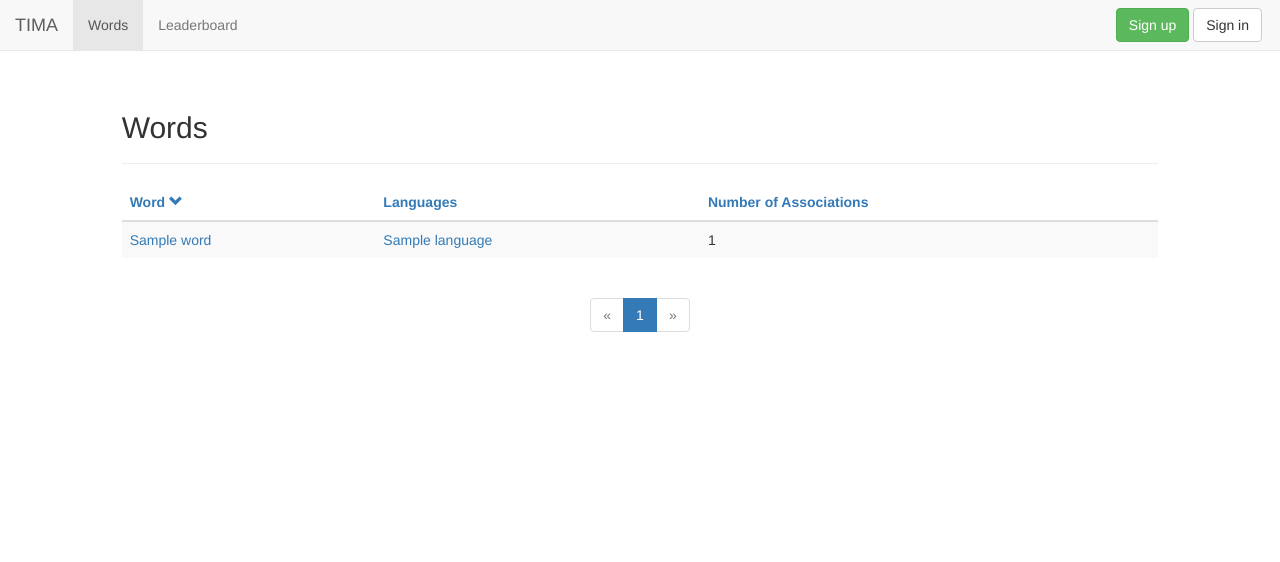
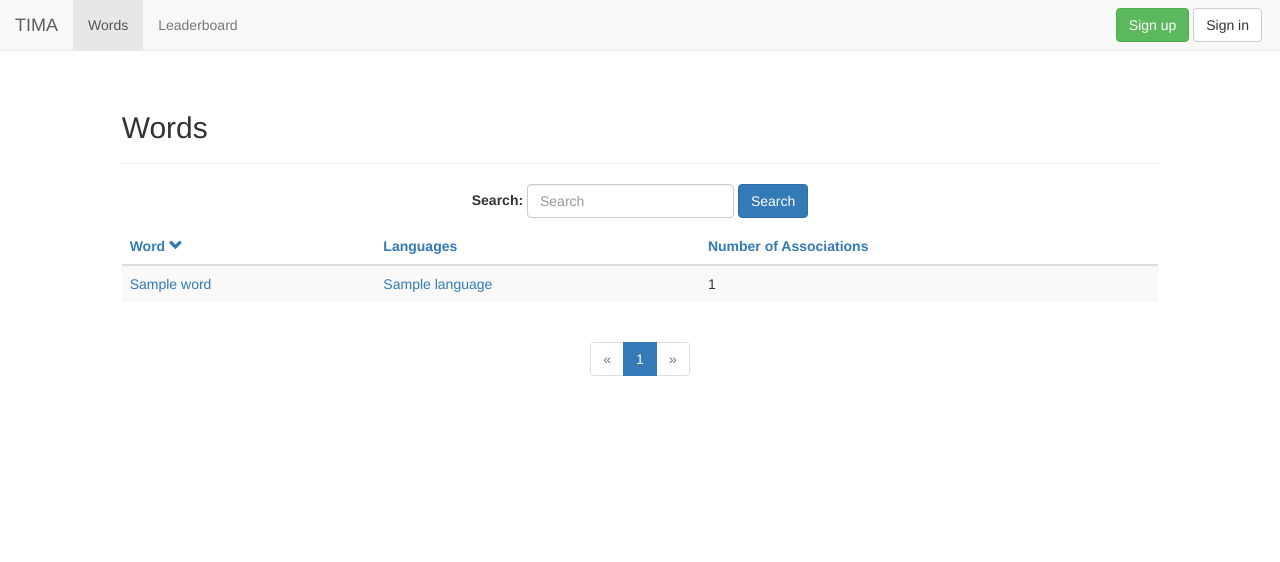
Before and after one commit to Tima-Is-My-Association/TIMA, a Django app: page /words/ in a window 1280 px wide. Shown: the top 562 px of the page. Run offline with Django 3.2, Linux system fonts and the light colour scheme; tables that the repository leaves empty hold one stand-in row (values such as "Sample post"); parts of the project's set-up code (start-up, migrations or seed data) failed here and were passed over; some libraries are stand-ins or nearby versions.

Commit message:
Added search to word list.

```diff
--- a/association/views/words.py
+++ b/association/views/words.py
@@ -7,11 +7,14 @@ from django.shortcuts import get_object_or_404, render
 def words(request):
     o = request.GET.get('o') if 'o' in request.GET else 'name'
     l = request.GET.get('l')
+    search = request.GET.get('search')
 
     word_list = Word.objects.all().annotate(c=Count('word')).order_by(o, 'name')
     if l:
         lang = get_object_or_404(Language, code=l)
         word_list = word_list.filter(languages=lang)
+    if search:
+        word_list = word_list.filter(name__icontains=search)
 
     paginator = Paginator(word_list, 50)
     page = request.GET.get('page')
--- a/templates/tima/words/words.html
+++ b/templates/tima/words/words.html
@@ -5,18 +5,32 @@
 <div class="row">
     <div class="col-md-10 col-md-offset-1">
         <div class="page-header">
-            <h2>Words{% if l %} <small><a href="?l={% if o %}&amp;o={{ o }}{% endif %}">{{ lang }}</a></small>{% endif %}</h2>
+            <h2>Words{% if l %} <small><a href="?l={% if o %}&amp;o={{ o }}{% endif %}{% if search %}&amp;search={{ search }}{% endif %}">{{ lang }}</a></small>{% endif %}</h2>
         </div>
     </div>
 </div>
 <div class="row">
+    <div class="col-md-4 col-md-offset-4 text-center">
+        <form method="get" class="form-inline">
+            <div class="form-group">
+                <label for="search">Search:</label>
+                <input id="search" type="text" class="form-control" name="search" placeholder="Search" {% if search %}value="{{ search }}"{% endif %}>
+                {% if l %}<input type="hidden" name="l" value="{{ l }}">{% endif %}
+            </div>
+            <div class="form-group">
+                <button type="submit" class="btn btn-primary">Search</button>
+            </div>
+        </form>
+    </div>
+</div>
+<div class="row" style="margin-top: 10px;">
     <div class="col-md-10 col-md-offset-1">
         <table class="table table-striped table-hover">
             <thead>
                 <tr>
-                    <th><a href="?o={% if not o|startswith:'-' %}-{% endif %}name{% if l %}&amp;l={{ l }}{% endif %}">Word {% if o|endswith:'name' %}<span class="glyphicon glyphicon-chevron-{% if o|startswith:'-' %}up{% else %}down{% endif %}"></span>{% endif %}</a></th>
-                    <th><a href="?o={% if not o|startswith:'-' %}-{% endif %}languages{% if l %}&amp;l={{ l }}{% endif %}">Languages {% if o|endswith:'languages' %}<span class="glyphicon glyphicon-chevron-{% if o|startswith:'-' %}up{% else %}down{% endif %}"></span>{% endif %}</a></th>
-                    <th><a href="?o={% if not o|startswith:'-' %}-{% endif %}c{% if l %}&amp;l={{ l }}{% endif %}">Number of Associations {% if o|endswith:'c' %}<span class="glyphicon glyphicon-chevron-{% if o|startswith:'-' %}up{% else %}down{% endif %}"></span>{% endif %}</a></th>
+                    <th><a href="?o={% if not o|startswith:'-' %}-{% endif %}name{% if l %}&amp;l={{ l }}{% endif %}{% if search %}&amp;search={{ search }}{% endif %}">Word {% if o|endswith:'name' %}<span class="glyphicon glyphicon-chevron-{% if o|startswith:'-' %}up{% else %}down{% endif %}"></span>{% endif %}</a></th>
+                    <th><a href="?o={% if not o|startswith:'-' %}-{% endif %}languages{% if l %}&amp;l={{ l }}{% endif %}{% if search %}&amp;search={{ search }}{% endif %}">Languages {% if o|endswith:'languages' %}<span class="glyphicon glyphicon-chevron-{% if o|startswith:'-' %}up{% else %}down{% endif %}"></span>{% endif %}</a></th>
+                    <th><a href="?o={% if not o|startswith:'-' %}-{% endif %}c{% if l %}&amp;l={{ l }}{% endif %}{% if search %}&amp;search={{ search }}{% endif %}">Number of Associations {% if o|endswith:'c' %}<span class="glyphicon glyphicon-chevron-{% if o|startswith:'-' %}up{% else %}down{% endif %}"></span>{% endif %}</a></th>
                 </tr>
             </thead>
             <tbody>
@@ -25,7 +39,7 @@
                         <td><a href="{% url 'word' word.id %}">{{ word }}</a></td>
                         <td>
                             {% for language in word.languages.all %}
-                                <a href="?l={{ language.code }}{% if o %}&amp;o={{ o }}{% endif %}">{{ language }}</a>{% if not forloop.last %}, {% endif %}
+                                <a href="?l={{ language.code }}{% if o %}&amp;o={{ o }}{% endif %}{% if search %}&amp;search={{ search }}{% endif %}">{{ language }}</a>{% if not forloop.last %}, {% endif %}
                             {% endfor %}
                         </td>
                         <td>{{ word.c }}</td>
```
